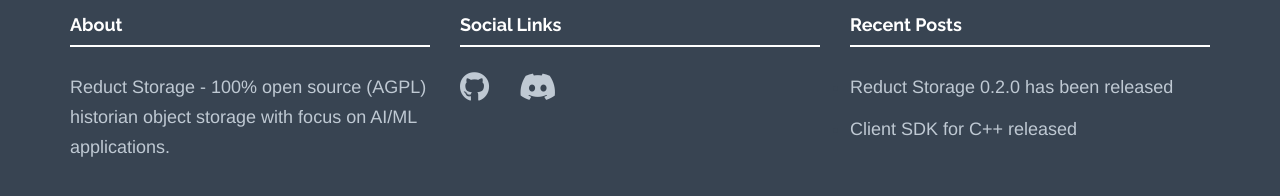
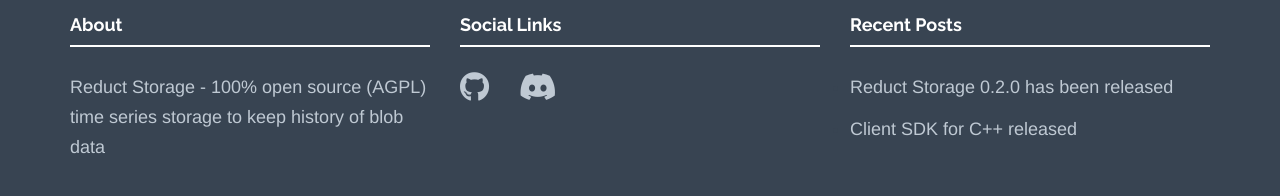
Before and after one commit to reductstore/homepage, a Jekyll site: the page built from index.html, in a window 1280 px wide and 900 px high, scrolled down 1074 px. Shown: the part 666-862 px from the top of the window. Built offline with Jekyll 4.4.1, drawn with Linux system fonts in a browser that asks for light colours; nearby versions of some CDN libraries; some of the changed text lies outside the part shown.

Commit message:
update title

```diff
--- a/_config.yml
+++ b/_config.yml
@@ -2,7 +2,7 @@
 
 # Site settings
 title: Reduct Storage
-description: "Historian Object Storage with focus on AI/ML applications"
+description: A time series storage to keep history of blob data
 analytics: G-Y51RZRPE3X
 baseurl: "" #important: start with /
 url: "https://reduct-storage.dev"
@@ -107,7 +107,7 @@ members:
 #    img: client04.png
 
 # Short text about your company. Shown in footer on every page and also separately on Home and Contact page.
-about: "Reduct Storage - 100% open source (AGPL) historian object storage with focus on AI/ML applications."
+about: "Reduct Storage - 100% open source (AGPL) time series storage to keep history of blob data "
 
 # Testimonial content. Shown on Home and About page.
 #testimonial:
```
